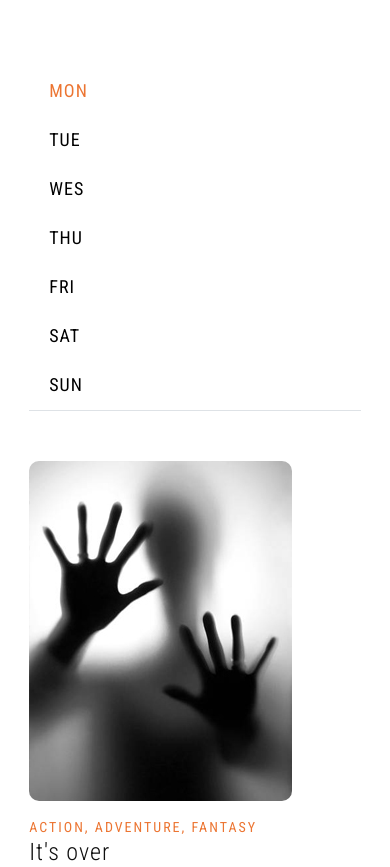
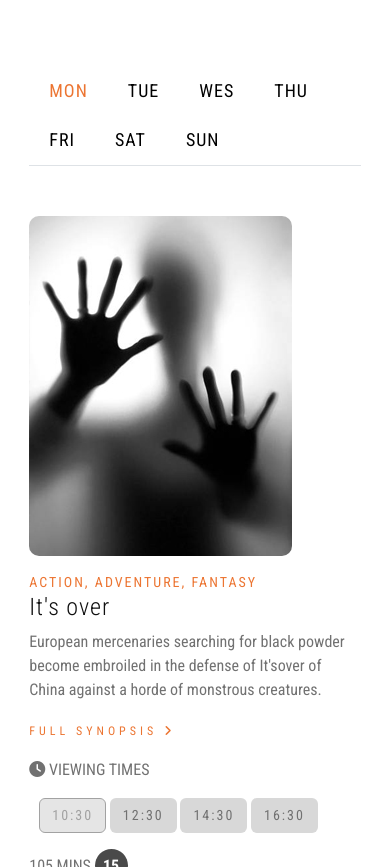
Before and after one commit to korihome/CyberMovies, a plain HTML site: page index.html in a window 390 px wide. Shown: the part 1394-2261 px from the top of the page. Drawn offline with nearby package versions, Linux system fonts and the light colour scheme.

Commit message:
fix showtime

```diff
--- a/css/index.css
+++ b/css/index.css
@@ -656,10 +656,6 @@ footer a:hover{
         margin-bottom: 15px;
     }
 
-    /* .showtimes .nav-item:after {
-        width: 0;
-    } */
-
     .showtimes .nav .nav-item .nav-link.active  {
         background-color: transparent;
     }
@@ -678,10 +674,6 @@ footer a:hover{
 }
 
 @media screen and (max-width: 575.98px) {
-    .showtimes .nav {
-        display: block;
-    }
-
     .contact .contact__content p a {
         font-size: 34px;
     }
--- a/index.html
+++ b/index.html
@@ -299,7 +299,7 @@
 
 	<!-- SHOWTIMES -->
 	<section id="showtime" class="showtimes container-md">
-		<ul class="nav nav-tabs d-block d-sm-flex" id="myTab" role="tablist">
+		<ul class="nav nav-tabs" id="myTab" role="tablist">
 			<li class="nav-item line " role="presentation">
 				<button class="nav-link active" id="home-tab" data-bs-toggle="tab" data-bs-target="#mon-tab-pane"
 					type="button" role="tab" aria-controls="home-tab-pane" aria-selected="true">MON</button>
```
